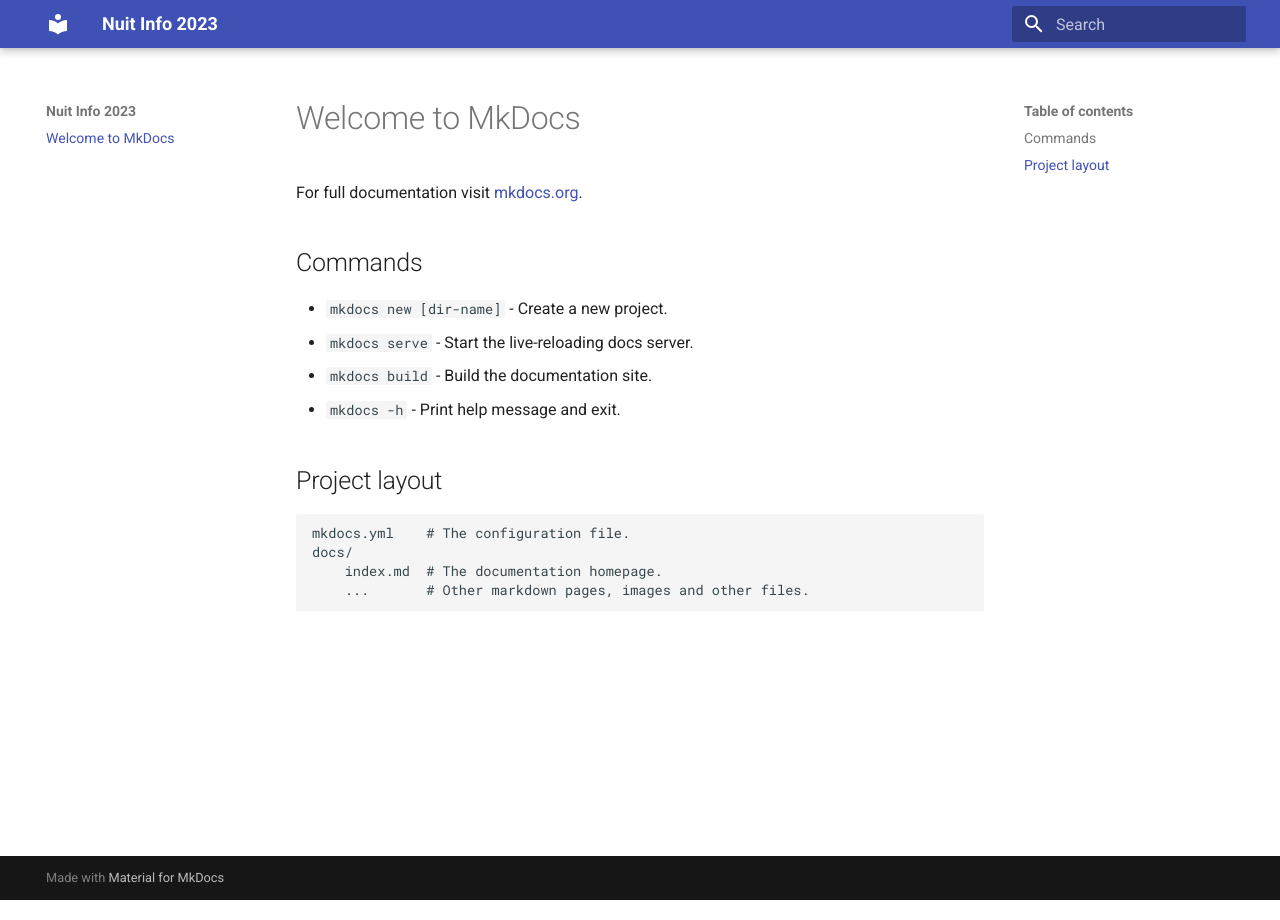
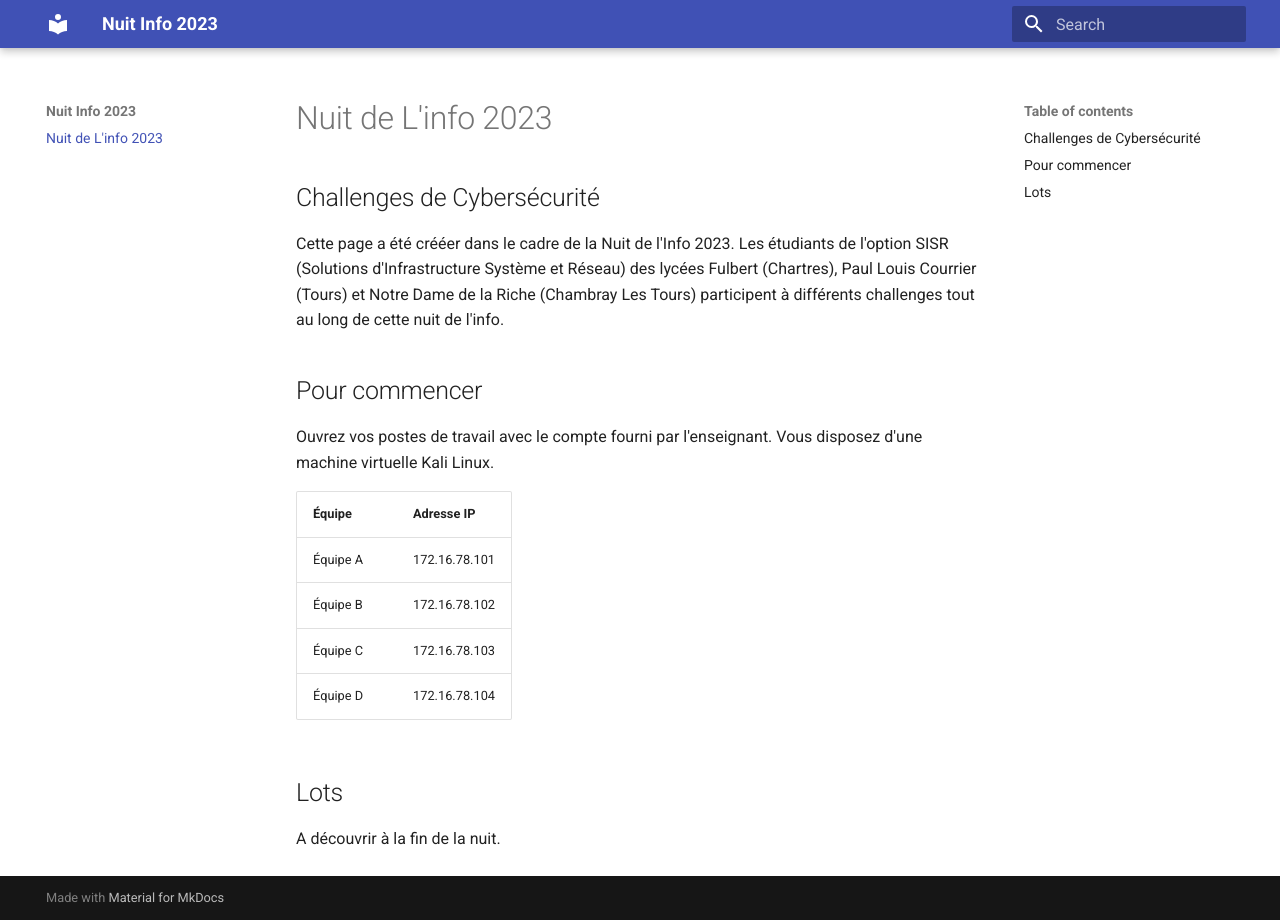
Before and after one commit to SIOFulbert/NuitInfo2023, an MkDocs documentation site: the page built from docs/index.md, in a window 1280 px wide. Built offline with MkDocs 1.6.1 and Material for MkDocs 9.7.7, drawn with Linux system fonts in a browser that asks for light colours.

Commit message:
index page

```diff
--- a/docs/index.md
+++ b/docs/index.md
@@ -1,17 +1,23 @@
-# Welcome to MkDocs
+# Nuit de L'info 2023
 
-For full documentation visit [mkdocs.org](https://www.mkdocs.org).
+## Challenges de Cybersécurité
 
-## Commands
+Cette page a été crééer dans le cadre de la Nuit de l'Info 2023.
+Les étudiants de l'option SISR (Solutions d'Infrastructure Système et Réseau) des lycées Fulbert (Chartres), Paul Louis Courrier (Tours) et Notre Dame de la Riche (Chambray Les Tours) participent à différents challenges tout au long de cette nuit de l'info.
 
-* `mkdocs new [dir-name]` - Create a new project.
-* `mkdocs serve` - Start the live-reloading docs server.
-* `mkdocs build` - Build the documentation site.
-* `mkdocs -h` - Print help message and exit.
+## Pour commencer
 
-## Project layout
+Ouvrez vos postes de travail avec le compte fourni par l'enseignant.
+Vous disposez d'une machine virtuelle Kali Linux.
 
-    mkdocs.yml    # The configuration file.
-    docs/
-        index.md  # The documentation homepage.
-        ...       # Other markdown pages, images and other files.
+| Équipe      | Adresse IP    |
+|-------------|---------------|
+| Équipe A    | 172.16.78.101  |
+| Équipe B    | 172.16.78.102   |
+| Équipe C    | 172.16.78.103   |
+| Équipe D    | 172.16.78.104  |
+
+
+## Lots
+
+A découvrir à la fin de la nuit.
```
